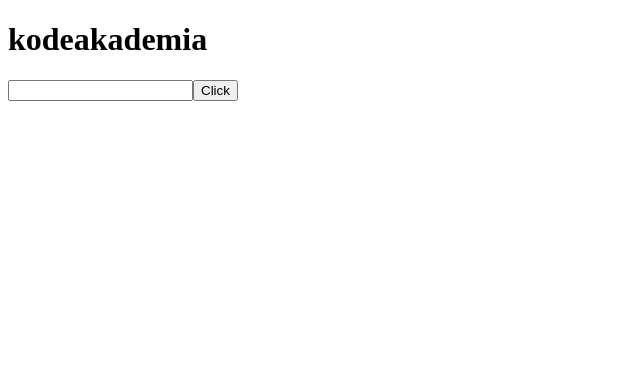
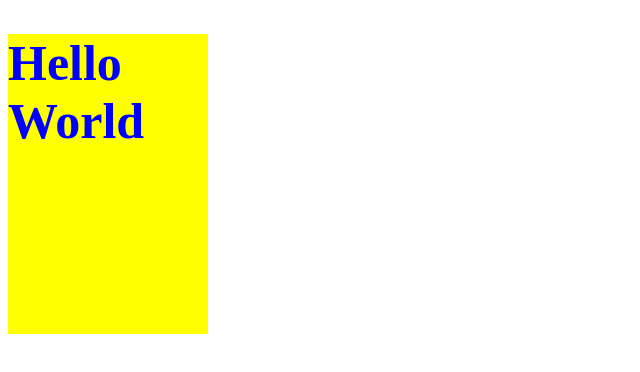
Before and after one commit to ramdanisyaputra/my-app, a React (Create React App) app: page / in a window 1280 px wide. Shown: the top 372 px of the page, without its empty margins (0-640 px from the left). Built offline with nearby package versions, Linux system fonts and the light colour scheme.

Commit message:
styling component

```diff
--- a/src/components/App.js
+++ b/src/components/App.js
@@ -1,35 +1,19 @@
 import React from "react";
+import "../styles/App.css";
 // import Header from "./Header";
 // import List from "./List";
 // import Button from "./Button";
 
-class App extends React.Component {
-    state = {
-        name: "kodeakademia",
-        text: ""
-    }
-    click = () => {
-        this.setState({
-            name: this.state.text,
-            text: ""
-        })
-    }
-
-    change = e => {
-        this.setState({
-            text: e.target.value
-        })
-    }
-
-    render(){
-        return(
-            <div>
-                <h1>{this.state.name}</h1>
-                <input type="text" value={this.state.text} onChange={this.change}/>
-                <button onClick={this.click}>Click</button>
-            </div>
-        )
-    }
+const App = () => {
+    return (
+        <div className="box">
+            <h1 style={myStyle}>Hello World</h1>
+        </div>
+    )
 }
 
+const myStyle = {
+    color: "blue",
+    fontSize: "50px"
+}
 export default App;
--- /dev/null
+++ b/src/styles/App.css
@@ -0,0 +1,5 @@
+.box {
+    width: 200px;
+    height: 300px;
+    background-color: yellow;
+}
```
